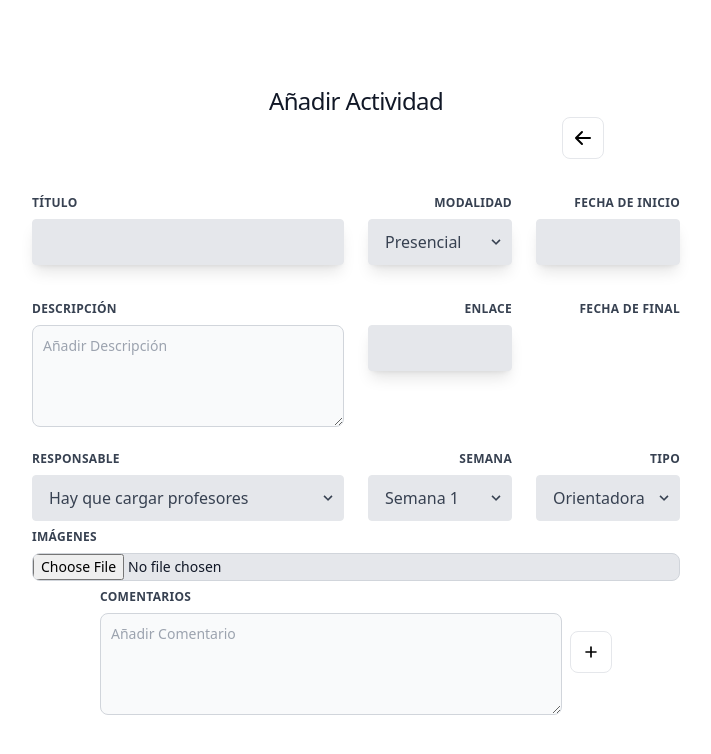
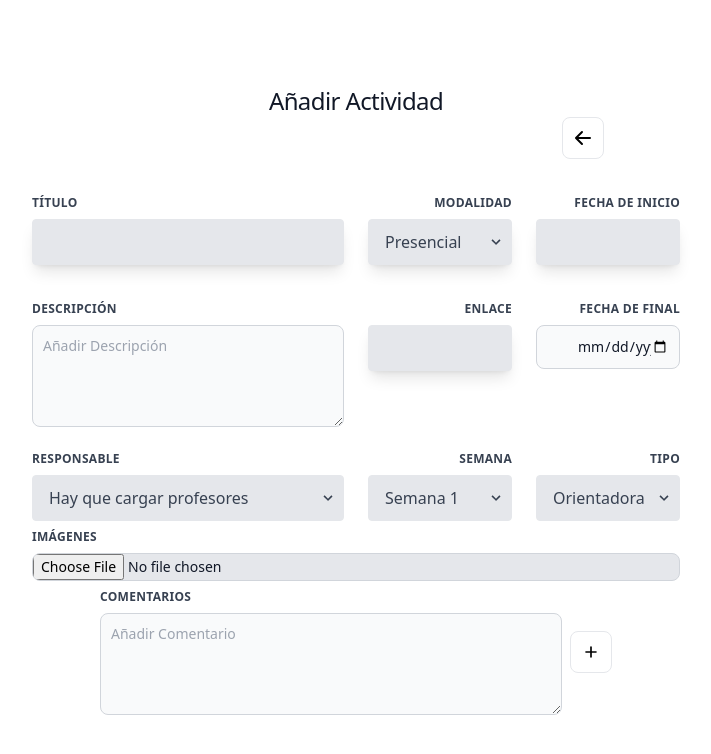
Before and after one commit to SebasChZ/ProyectoMatricula, a React (Vite) app in the folder Client/vite-project/: page / in a window 1280 px wide. Shown: the top 754 px of the page, without its empty margins (284-995 px from the left). Built offline with nearby package versions, Linux system fonts and the light colour scheme.

Commit message:
date picker

```diff
--- a/Client/vite-project/src/components/AddActivityPage.jsx
+++ b/Client/vite-project/src/components/AddActivityPage.jsx
@@ -68,6 +68,8 @@
                             Fecha de Final
                         </label>
 
+<input type="date" id="start" name="trip-start"
+       class="bg-gray-50 border border-gray-300 text-gray-900 text-sm rounded-lg focus:ring-blue-500 focus:border-blue-500 block w-full pl-10 p-2.5 dark:bg-gray-700 dark:border-gray-600 dark:placeholder-gray-400 dark:text-white dark:focus:ring-blue-500 dark:focus:border-blue-500"/>
                     </div>
 
                 </div>
```
